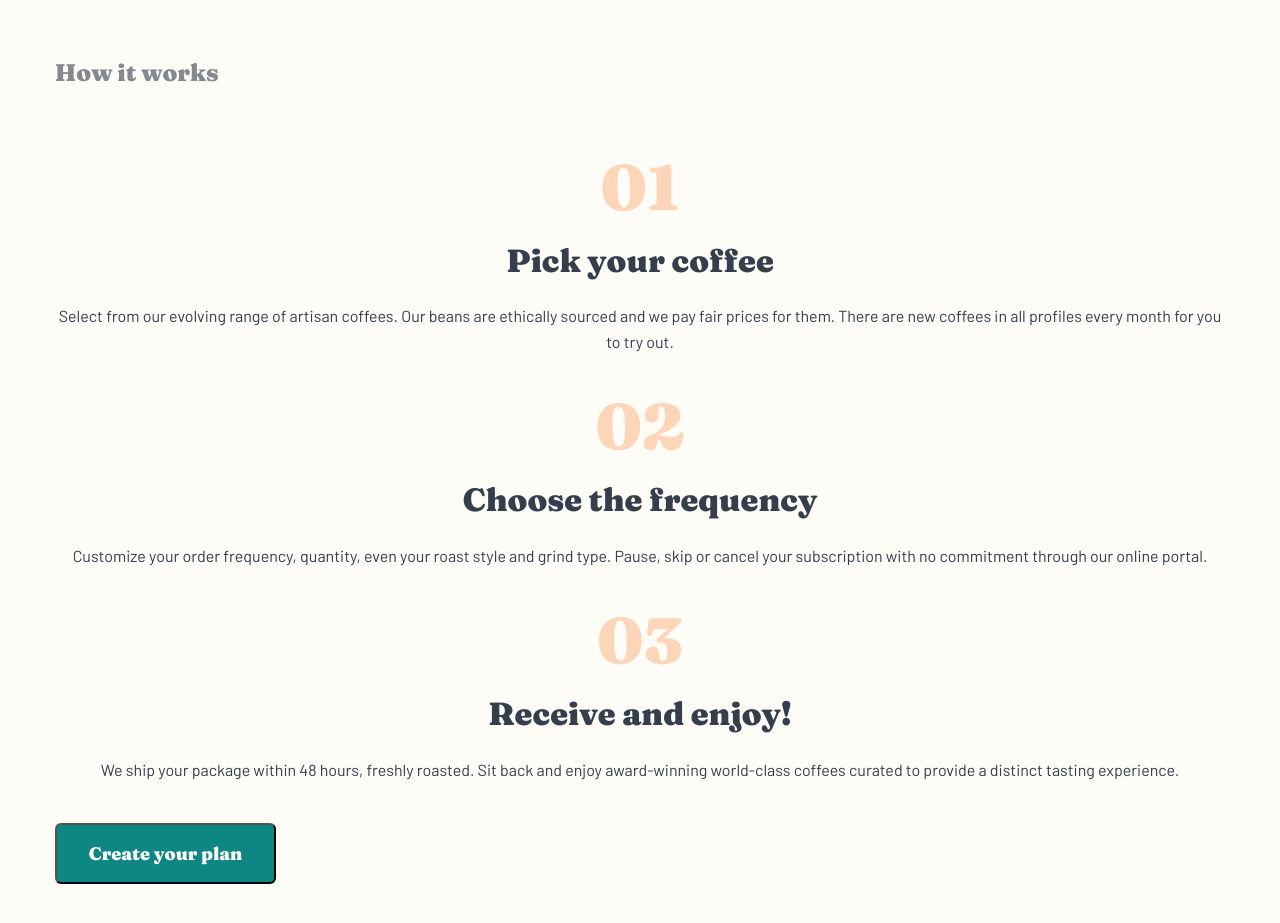
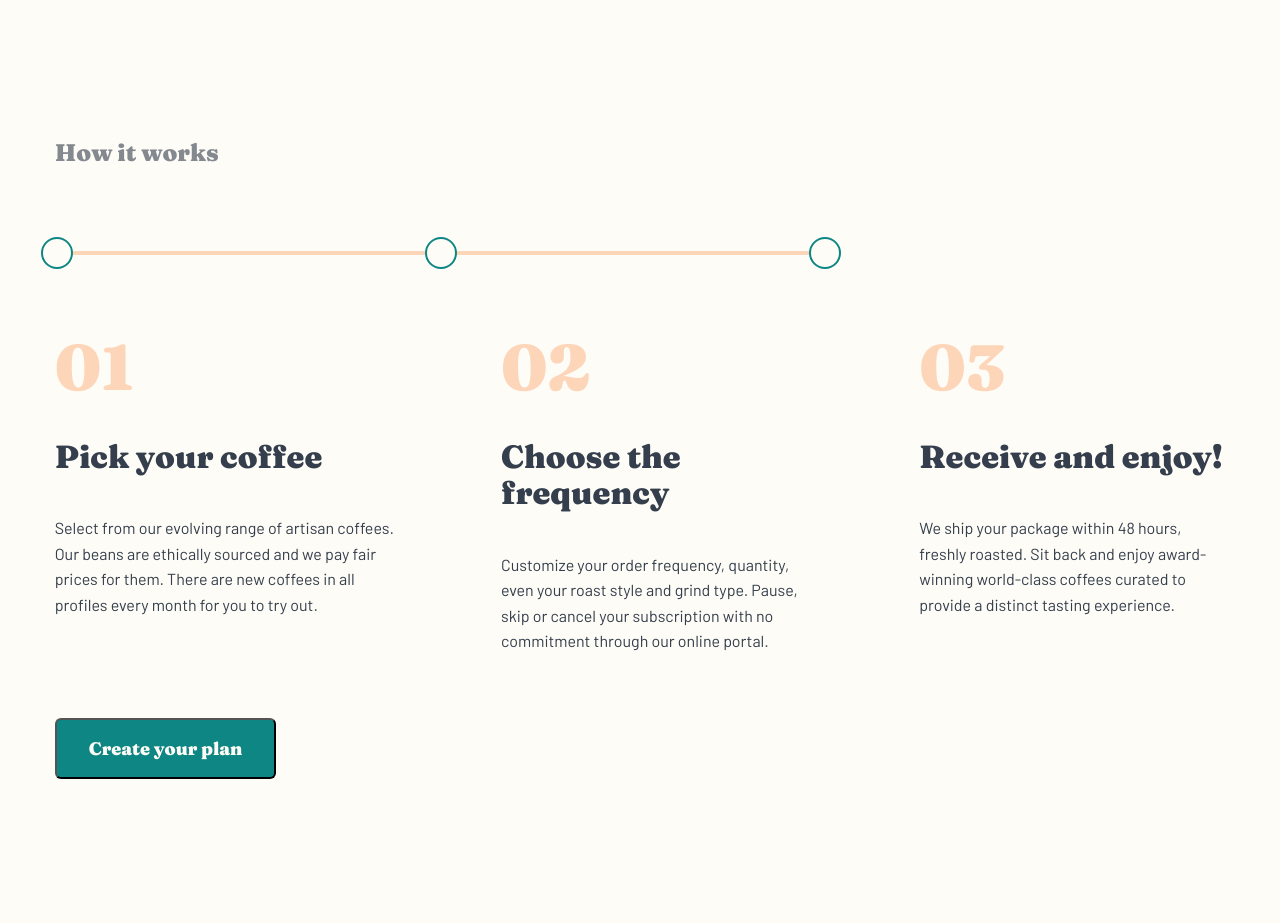
Before and after one commit to bluepersia/coffeeroasters, a React (Vite) app: page / in a window 1280 px wide. Shown: the part 2220-3143 px from the top of the page. Built offline with nearby package versions, Linux system fonts and the light colour scheme.

Commit message:
How it works section

```diff
--- a/src/components/home/HowItWorks/how-it-works.module.css
+++ b/src/components/home/HowItWorks/how-it-works.module.css
@@ -1,5 +1,6 @@
 .howItWorks {
   padding: 3.75rem 0;
+  text-align: center;
 }
 
 .title {
@@ -10,3 +11,22 @@
 .btn {
   margin-top: 2.5rem;
 }
+
+@media (min-width: 768px) {
+  .howItWorks {
+    text-align: left;
+  }
+  .title {
+    margin-bottom: 5rem;
+  }
+
+  .btn {
+    margin-top: 4rem;
+  }
+}
+
+@media (min-width: 1200px) {
+  .howItWorks {
+    padding: 8.75rem 0;
+  }
+}
--- a/src/components/shared/Main/Steps/Steps.tsx
+++ b/src/components/shared/Main/Steps/Steps.tsx
@@ -5,10 +5,10 @@ import styles from "./steps.module.css";
 export default function Steps() {
   return (
     <div className={styles.steps}>
-      <div>
-        <div></div>
-        <div></div>
-        <div></div>
+      <div className={styles.line}>
+        <div className={clsx(styles.circle, styles.circle1)}></div>
+        <div className={clsx(styles.circle, styles.circle2)}></div>
+        <div className={clsx(styles.circle, styles.circle3)}></div>
       </div>
       <ol className={clsx(styles.list, "u-reset-list")}>
         <Step
--- a/src/components/shared/Main/Steps/step.module.css
+++ b/src/components/shared/Main/Steps/step.module.css
@@ -12,3 +12,18 @@
 .desc {
   color: var(--color-neutral-900);
 }
+
+@media (min-width: 768px) {
+  .step {
+    flex-basis: 30%;
+    flex-grow: 1;
+  }
+
+  .num {
+    margin-bottom: 2.5rem;
+  }
+
+  .title {
+    margin-bottom: 2.5rem;
+  }
+}
--- a/src/components/shared/Main/Steps/steps.module.css
+++ b/src/components/shared/Main/Steps/steps.module.css
@@ -7,3 +7,49 @@
   flex-direction: column;
   gap: 2.5rem;
 }
+
+.line {
+  display: none;
+}
+
+@media (min-width: 768px) {
+  .steps {
+    text-align: left;
+  }
+
+  .line {
+    display: block;
+    border: solid 2px var(--color-orange-200);
+    width: 66%;
+    position: relative;
+    margin-bottom: 5rem;
+  }
+  .circle {
+    width: 2rem;
+    height: 2rem;
+    background-color: var(--color-neutral-50);
+    position: absolute;
+    border: solid 2px var(--color-teal-600);
+    border-radius: 50%;
+    transform: translate(-50%, -50%);
+  }
+
+  .circle2 {
+    left: 50%;
+  }
+
+  .circle3 {
+    left: 100%;
+  }
+
+  .list {
+    flex-direction: row;
+    gap: 1.25rem;
+  }
+}
+
+@media (min-width: 1200px) {
+  .list {
+    gap: 6rem;
+  }
+}
```
